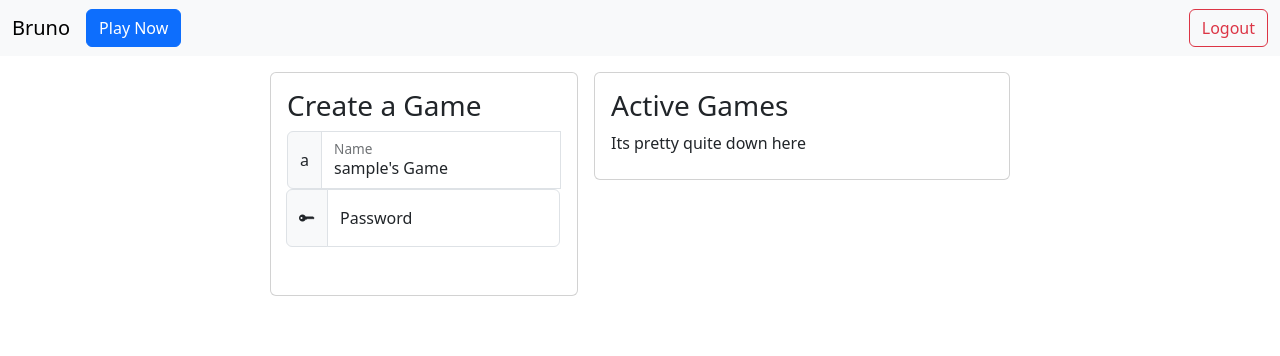
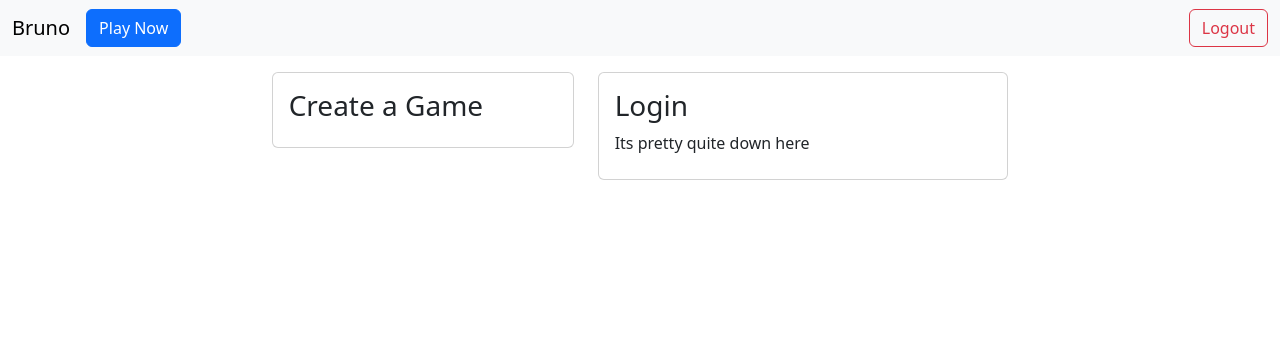
Before and after one commit to HSBI-Lerngruppe-Bres/WebTechnologienHausarbeit, a Flask app: page /games/ in a window 1280 px wide. Shown: the top 356 px of the page. Run offline with Flask 3, Linux system fonts and the light colour scheme; the visitor is signed in with stand-in values (Sample User, id 1); data that the repository does not hold is empty.

Commit message:
Revert "feat: Started Game Creation Form"
This reverts commit a71272de9ff09e4e055d813617071411b329283a.

```diff
--- a/bruno/database/models.py
+++ b/bruno/database/models.py
@@ -10,7 +10,7 @@ class User(db.Model, UserMixin):
     owned_games = db.relationship('Game', backref='owner', lazy=True)
 
     def __repr__(self):
-        return f'User(name={self.username})'
+        return f'User{self.username}'
 
     def get_id(self):
         return self.id
--- a/bruno/sites/templates/games.html
+++ b/bruno/sites/templates/games.html
@@ -1,34 +1,19 @@
 {% extends "base.html" %}
 
 {% block content %}
-<div class="row justify-content-center pt-3 g-3">
+<div class="row justify-content-center pt-3">
     <div class="col-sm-8 col-lg-4 col-xl-3">
         <div class="card">
             <div class="card-body">
                 <h3 class="card-title">Create a Game</h3>
-                <form>
-                    <div class="input-group mb-3">
-                        <span class="input-group-text">a</span>
-                        <div class="form-floating flex-grow-1">
-                            <input type="text" class="form-control" id="game_name" name="game_name" value="{{ current_user.username }}'s Game" required>
-                            <label for="game_name">Name</label>
-                        </div>
-                        <div class="input-group mb-3">
-                            <span class="input-group-text"><i class="bi bi-key-fill"></i></span>
-                            <div class="form-floating flex-grow-1">
-                                <input type="password" class="form-control" id="game_password" name="game_password" placeholder="Password" required>
-                                <label for="game_password">Password</label>
-                            </div>
-                        </div>
-                    </div>
-                </form>
+                <form >
             </div>
         </div>
     </div>
     <div class="col-12 col-sm-8 col-lg-4 col-xl-4">
         <div class="card">
             <div class="card-body">
-                <h3 class="card-title">Active Games</h3>
+                <h3 class="card-title">Login</h3>
                 {% if games|length > 0 %}
                 <table class="table table-hover">
                     <thead>
```
